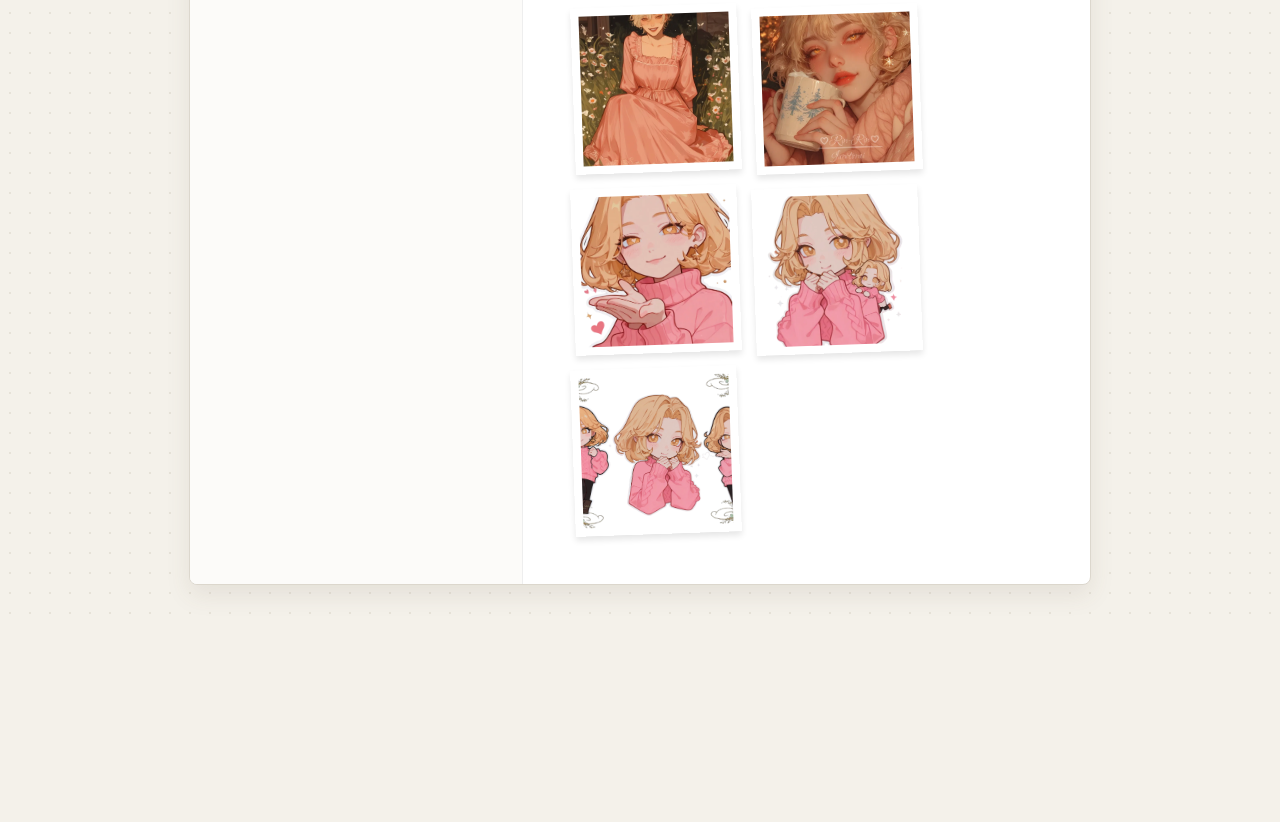
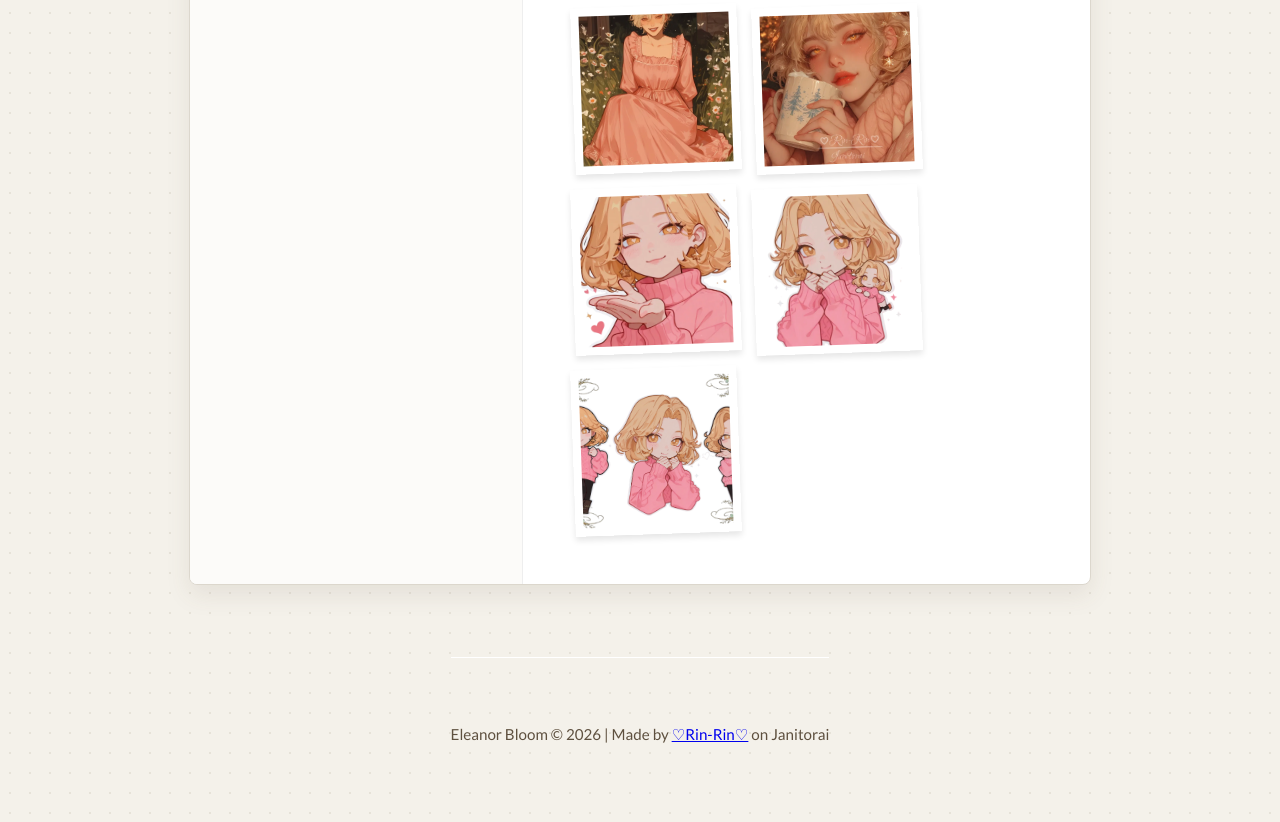
Before and after one commit to DemiB000/Evelyn, a plain HTML site: page index.html in a window 1280 px wide. Shown: the part 1237-2059 px from the top of the page. Before the commit the page ends 1862 px from the top, so only its background shows below. Drawn offline with nearby package versions, Linux system fonts and the light colour scheme; a web font is replaced by a local one.

Commit message:
Add files via upload
added footer

```diff
--- a/index.html
+++ b/index.html
@@ -26,6 +26,7 @@
             margin: 0;
             padding: 0;
             display: flex;
+            flex-direction: column; /* This line fixes the issue! */
             justify-content: center;
             align-items: center;
             min-height: 100vh;
@@ -207,6 +208,14 @@
                 justify-content: center;
             }
         }
+        footer {
+    text-align: center;
+    padding: 3rem 0;
+    margin-top: 2rem; /* Reduced from 4rem if you want it tighter */
+    border-top: 1px solid var(--box-color);
+    font-size: 0.9rem;
+    color: var(--text-light);
+}
     </style>
 </head>
 <body>
@@ -288,8 +297,9 @@
                 <img src="images/chibis.png" alt="Eleanor Chibis" class="extra-images">
                 </div>
 
-        </div>
-    </div>
+        </div> </div> <footer>
+        <p>Eleanor Bloom © 2026 | Made by <a href="https://janitorai.com/profiles/1bd90090-77a5-4a95-9321-a2183e3b125c_profile-of-♡-rin-rin♡">♡Rin-Rin♡</a> on Janitorai</p>
+    </footer>
 
 </body>
 </html>
```
